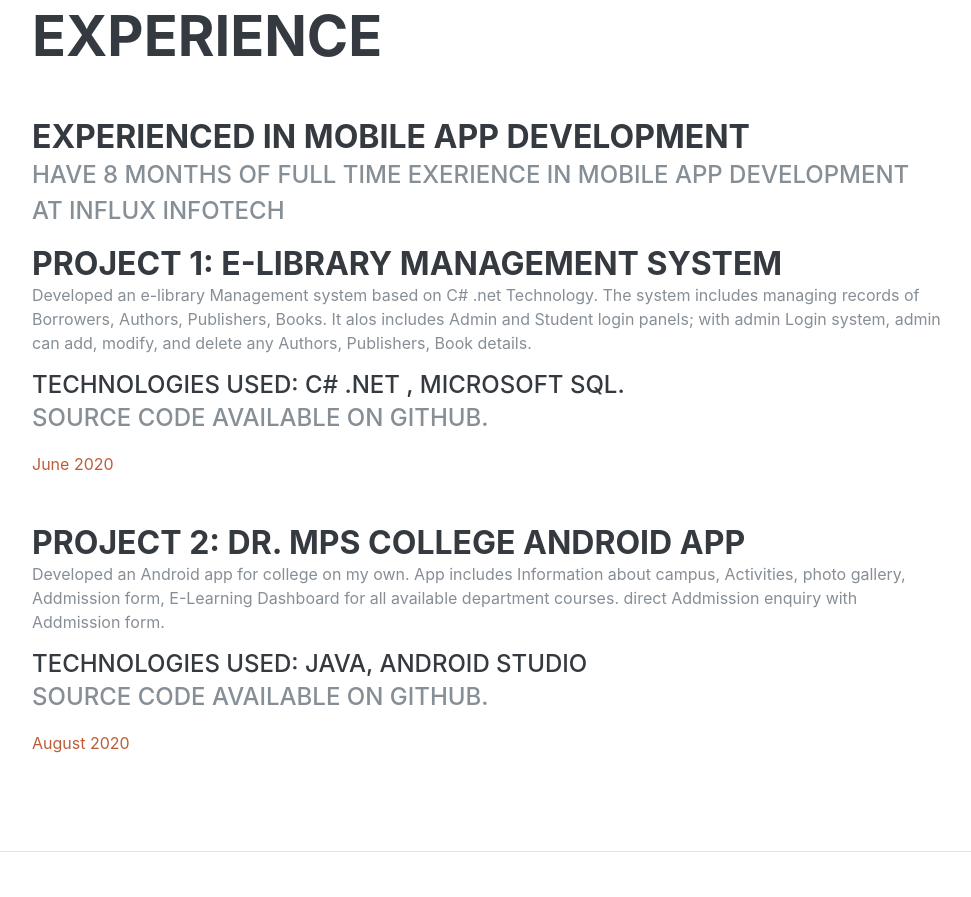
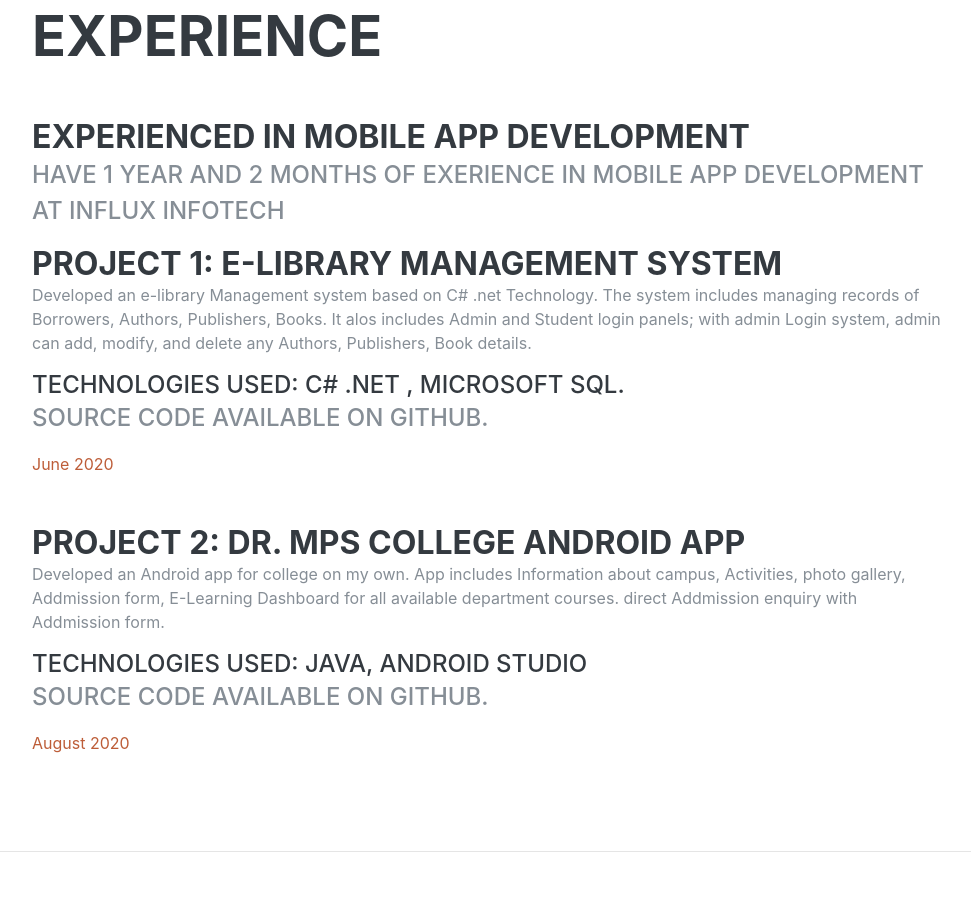
Before and after one commit to sharmaAshish-dev/MyResume, a plain HTML site: page index.html in a window 1280 px wide. Shown: the part 846-1743 px from the top of the page, without its empty margins (288-1259 px from the left). Drawn offline with nearby package versions, Linux system fonts and the light colour scheme; a web font is replaced by a local one.

Commit message:
Update index.html

```diff
--- a/index.html
+++ b/index.html
@@ -102,7 +102,7 @@
         <div class="resume-item d-flex flex-column flex-md-row justify-content-between mb-5">
           <div class="resume-content">
             <h3 class="mb-0">Experienced in Mobile App Development</h3>
-            <div class="subheading mb-3">Have 8 Months of full time exerience in Mobile App development at Influx Infotech</div>
+            <div class="subheading mb-3">Have 1 year and 2 months of exerience in Mobile App development at Influx Infotech</div>
             <h3 class="mb-0">Project 1: E-library Management System</h3>
             <p>Developed an e-library Management system based on C# .net Technology. The system includes managing records of Borrowers, Authors, Publishers, Books. It alos includes Admin and Student login panels; with admin Login system, admin can add, modify, and delete any Authors, Publishers, Book details.
               <h3 class="subheading mb-0">Technologies Used: C# .net , Microsoft SQL.</h3>
```
